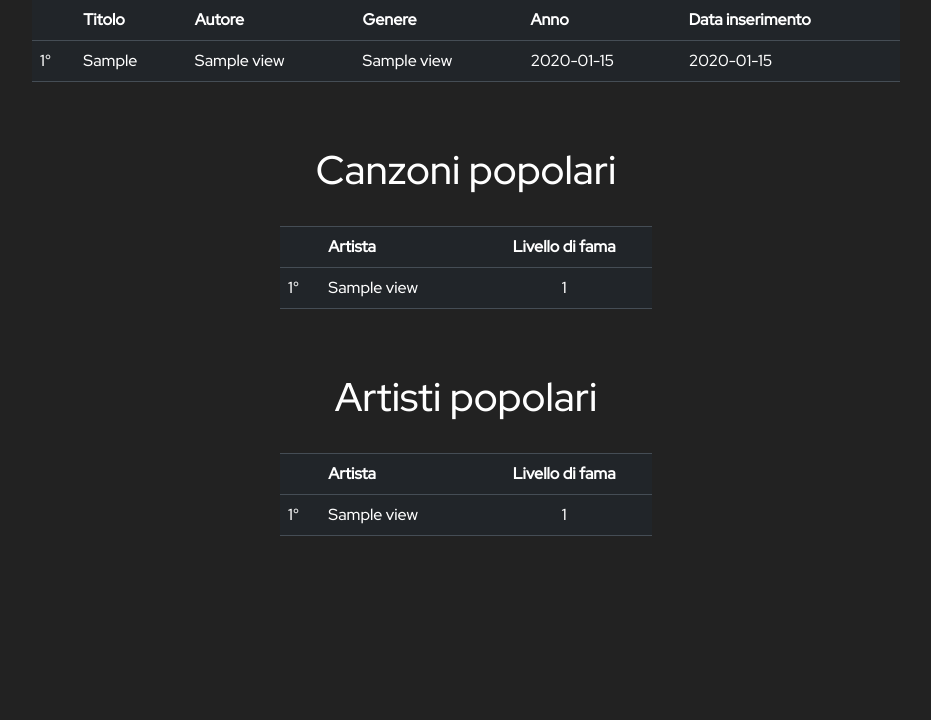
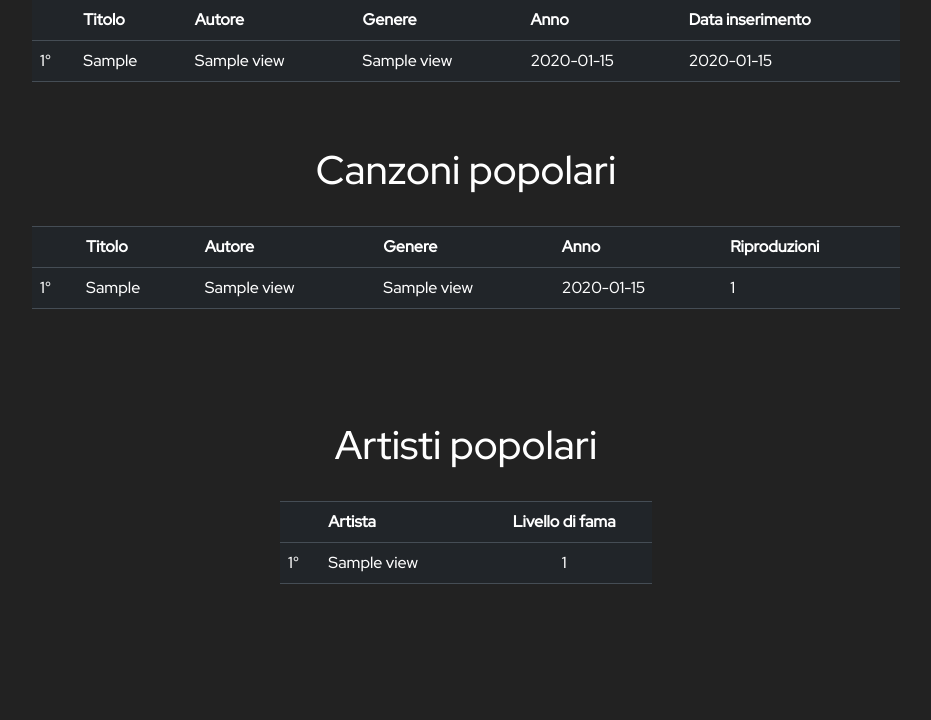
Before and after one commit to JeremyFamengo/ProgettoBD, a Flask app: page / in a window 1280 px wide. Shown: the part 359-1079 px from the top of the page, without its empty margins (174-1105 px from the left). Before the commit the page ends 895 px from the top, so only its background shows below. Run offline with Flask 2, Linux system fonts and the light colour scheme; tables that the repository leaves empty hold one stand-in row (values such as "Sample post"); some libraries are stand-ins or nearby versions.

Commit message:
implemented popular songs

```diff
--- a/main.py
+++ b/main.py
@@ -330,6 +330,15 @@ class Canzoni_recenti_view(db.Model):
     data_uscita = db.Column(db.Date)
     nome_arte = db.Column(db.String)
 
+class Canzoni_popolari_view(db.Model):
+    __tablename__ = 'canzoni_popolari_view'
+    titolo = db.Column(db.String)
+    id = db.Column(db.Integer, primary_key=True)
+    nome_genere = db.Column(db.String)
+    n_riproduzioni = db.Column(db.Integer)
+    data_uscita = db.Column(db.Date)
+    nome_arte = db.Column(db.String)
+
 class UploadForm(FlaskForm):
     titolo = StringField("Titolo", validators=[DataRequired()])
     genere = SelectField("Genere", validators=[DataRequired()])
@@ -363,10 +372,11 @@ class CreaPlaylistForm(FlaskForm):
 def home():
     artisti = Top_five_artists_view.query.all()
     dati_canzoni = home_statistics(statistiche)
-    canzoni = Canzoni_recenti_view.query.all()
+    canzoni_recenti = Canzoni_recenti_view.query.all()
+    canzoni_popolari = Canzoni_popolari_view.query.all()
 
 
-    return render_template("index.html", dati = dati_canzoni, artisti = artisti, canzoni = canzoni)
+    return render_template("index.html", dati = dati_canzoni, artisti = artisti, canzoni = canzoni_recenti, popolari = canzoni_popolari)
 
 @app.route('/login', methods=['GET', 'POST'])
 def login():
--- a/templates/index.html
+++ b/templates/index.html
@@ -51,24 +51,31 @@
     <h2 style="text-align: center;">Canzoni popolari</h2>
     <br>
 
-    <table class="table table-hover table-dark" style="color: white; width: 30%; float: center; margin-left: 35%; margin-right: 35%;">
+    <table class="table table-hover table-dark" style="color: white; width: 70%; float: center; margin-left: 15%; margin-right: 15%;">
         <tr>
             <th></th>
-            <th>Artista</th>
-            <th style="text-align: center;">Livello di fama</th>
+            <th>Titolo</th>
+            <th>Autore</th>
+            <th>Genere</th>
+            <th>Anno</th>
+            <th>Riproduzioni</th>
         </tr>
-        {% if artisti %}
-            {% for artista in artisti %}
-                <tr>
-                    <td>{{ loop.index }}°</td>
-                    <td>{{ artista.nome_arte }}</td>
-                    <td style="text-align: center;">{{ artista.fama }}</td>
-                </tr>
+        {% if popolari %}
+            {% for popolare in popolari %}
+                    <tr class='clickable-row' data-href='/player?id={{ popolare.id }}'>
+                        <td>{{ loop.index }}°</td>
+                        <td>{{ popolare.titolo }}</td>
+                        <td>{{ popolare.nome_arte }}</td>
+                        <td>{{ popolare.nome_genere }}</td>
+                        <td>{{ popolare.data_uscita }}</td>
+                        <td>{{ popolare.n_riproduzioni }}</td>
+                    </tr>
             {% endfor %}
         {% else %}
             <tr>Non ci sono ancora canzoni</tr>
         {% endif %}
     </table>
+    <br><br>
 
     <br><br>
     <h2 style="text-align: center;">Artisti popolari</h2>
```
